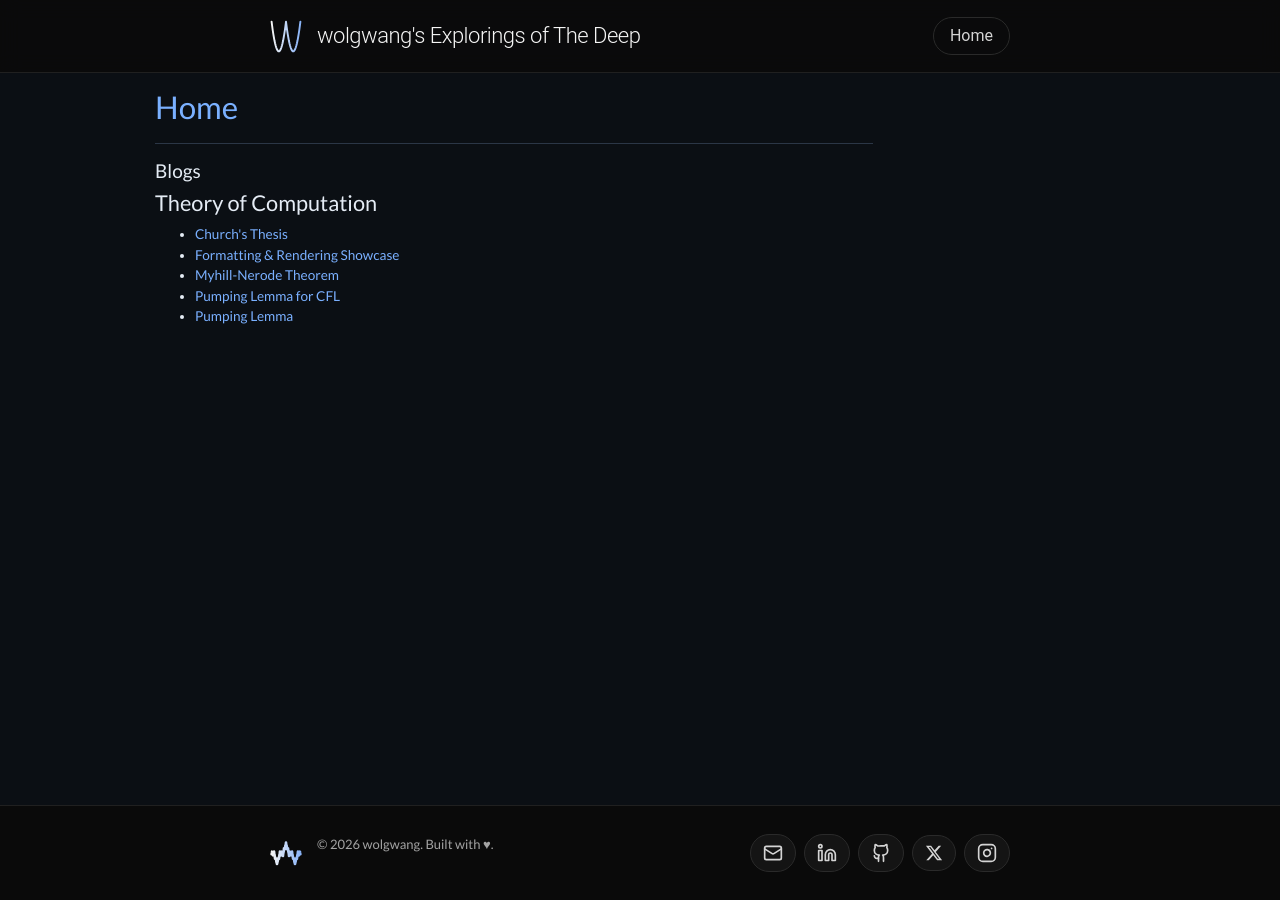
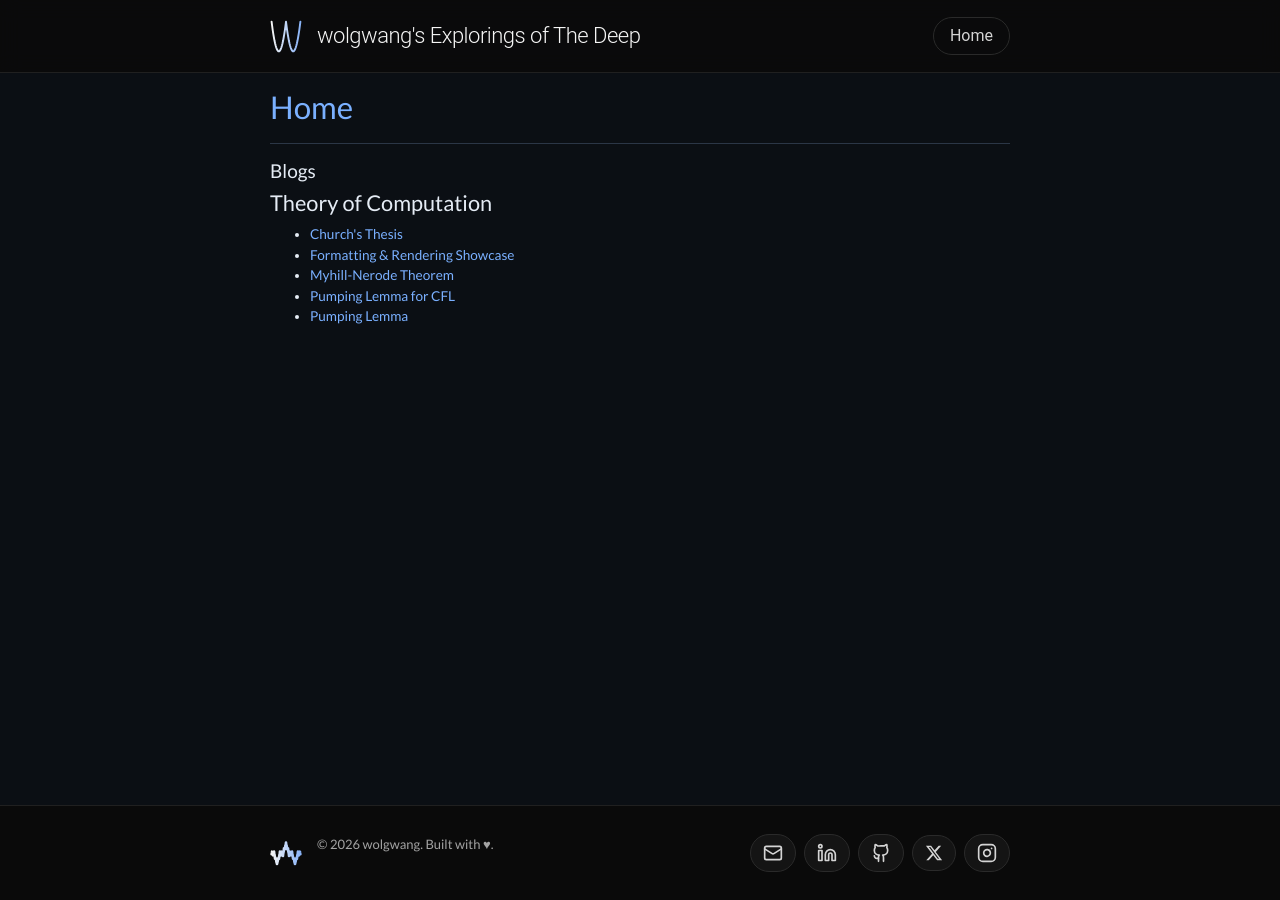
Before and after one commit to wolgwang1729/EoTDv2, a Jekyll site: the page built from website/home.md, in a window 1280 px wide. Built offline with Jekyll 4.4.1, drawn with Linux system fonts in a browser that asks for light colours; nearby versions of some CDN libraries.

Commit message:
improve the UI

```diff
--- a/_layouts/default.html
+++ b/_layouts/default.html
@@ -46,10 +46,17 @@ layout: base
     }
 
     .body-container {
-        margin: 0 10%;
-        max-width: 55em;
-        width: 80%;
-      padding-top: 1rem;
+      margin: 0 auto;
+      max-width: 800px;
+      width: 100%;
+      padding: 1rem 30px 0;
+    }
+
+    @media screen and (max-width: 600px) {
+      .body-container {
+        padding-left: 12px;
+        padding-right: 12px;
+      }
     }
     a.toc-link {
       color: #aaa !important;
```
